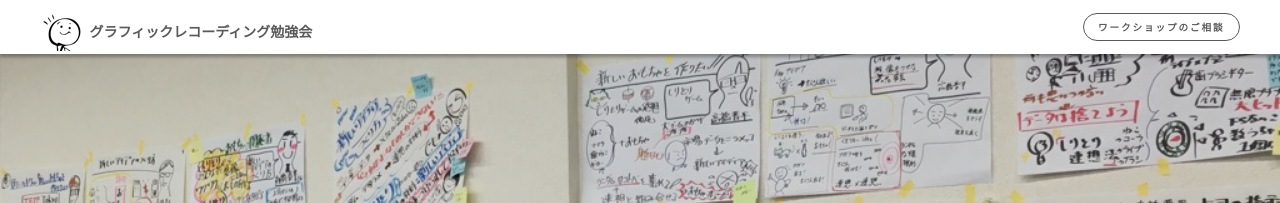
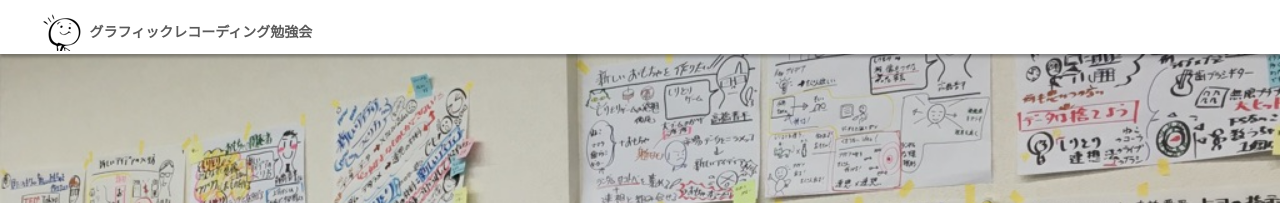
Before and after one commit to beijaflor/graben-site, a Jekyll site: the page built from index.html, in a window 1280 px wide. Shown: the top 203 px of the page. Built offline with Jekyll 4.4.1, drawn with Linux system fonts in a browser that asks for light colours; a script that is not in the unit is left out.

Commit message:
remove workshop info from header

```diff
--- a/_includes/header.html
+++ b/_includes/header.html
@@ -1,7 +1,3 @@
 <header class="site-header pure-menu pure-menu-horizontal pure-menu-fixed">
   <h1 class="site-title pure-menu-heading"><a href="{{ site.baseurl }}/">{{ site.title }}</a></h1>
-
-  <nav class="pure-menu-list">
-    <a href="{{ site.page_offer_url }}" class="pure-button button-ghost -gray">ワークショップのご相談</a>
-  </nav>
 </header>
--- /dev/null
+++ b/_includes/workshop-info-in-header.html
@@ -0,0 +1,3 @@
+  <nav class="pure-menu-list">
+    <a href="{{ site.page_offer_url }}" class="pure-button button-ghost -gray">ワークショップのご相談</a>
+  </nav>
```
